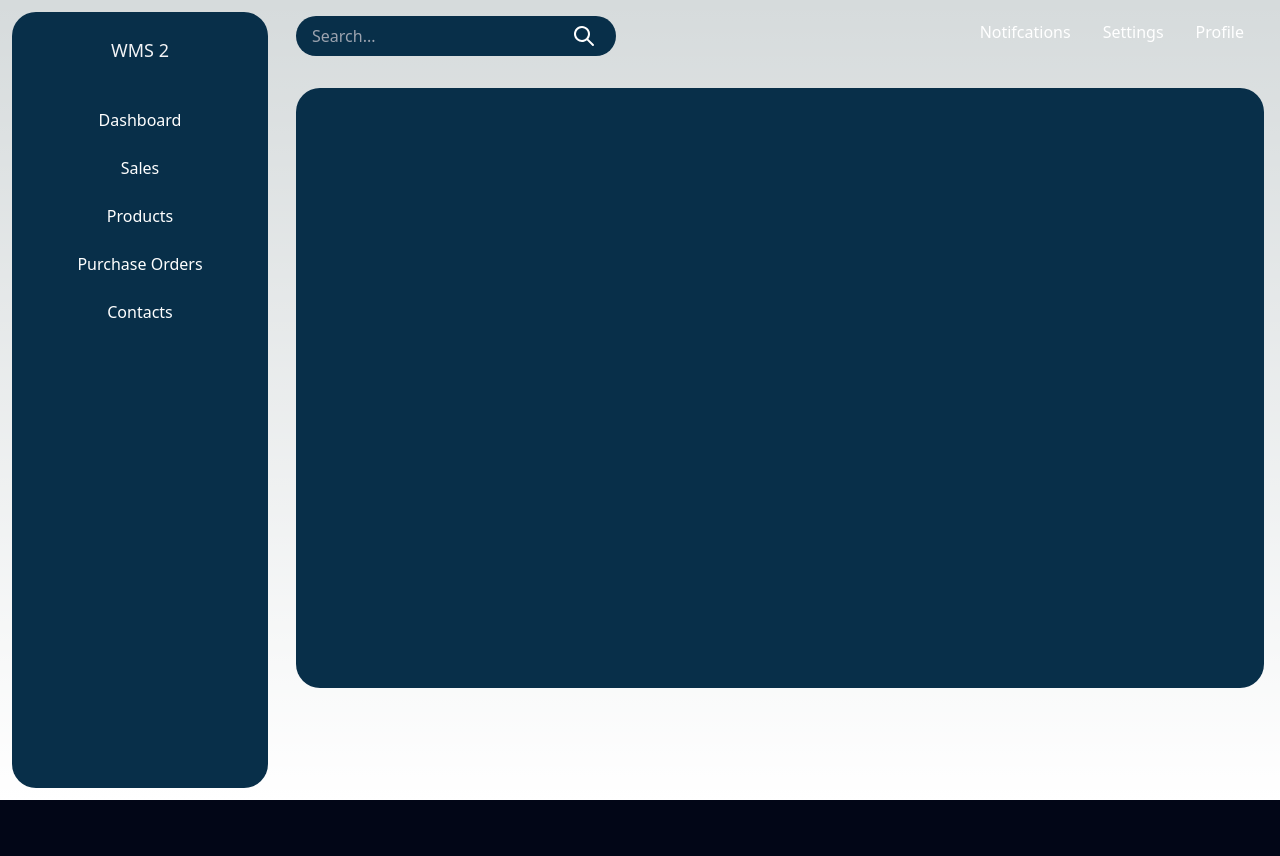
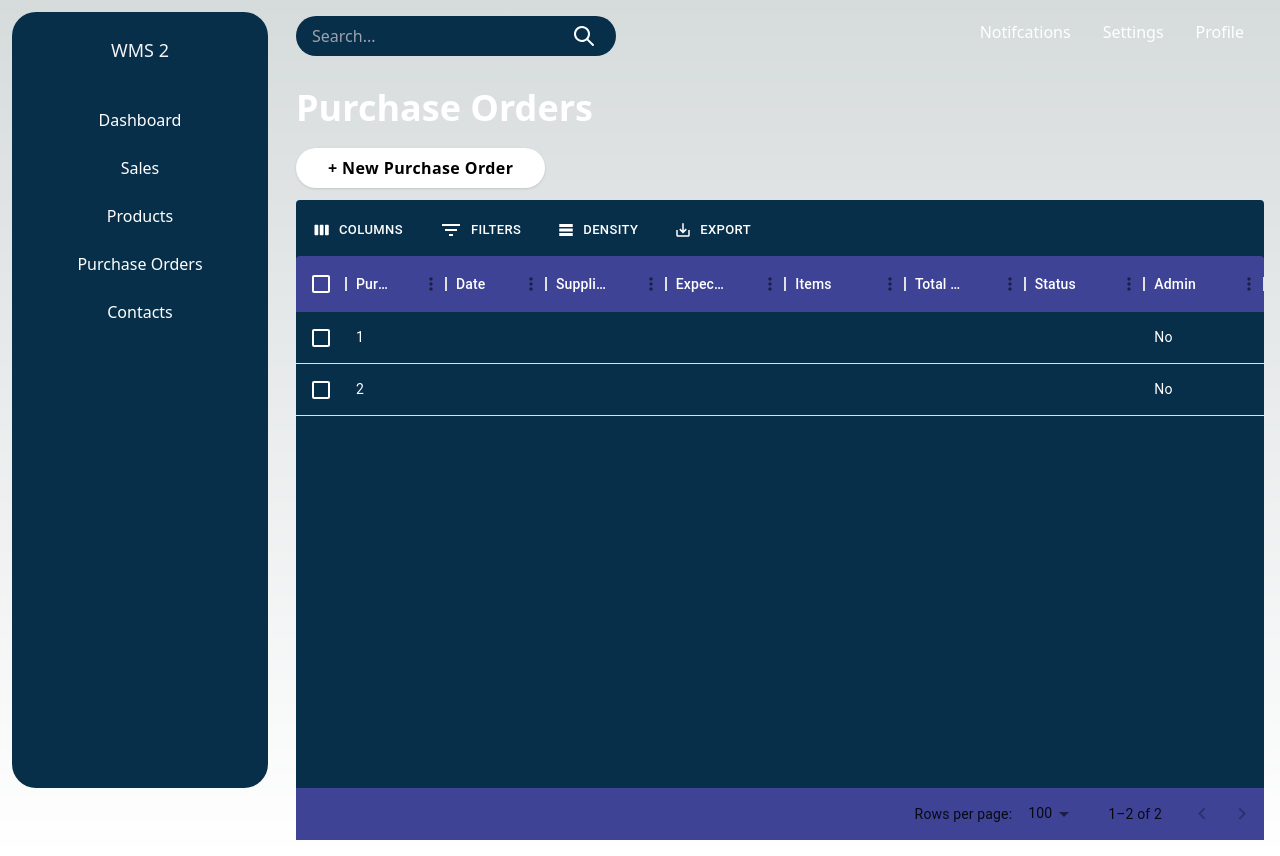
Before and after one commit to alofty645/wms2, a Next.js app: page /purchaseorders in a window 1280 px wide. Before the commit the page ends 800 px from the top, so only its background shows below. Built offline with nearby package versions, Linux system fonts and the light colour scheme.

Commit message:
added datagrid to pages

```diff
--- a/app/products/page.tsx
+++ b/app/products/page.tsx
@@ -1,9 +1,126 @@
+"use client";
+
+import { Box } from "@mui/material";
+import { DataGrid, GridToolbar } from "@mui/x-data-grid";
+import Header from "@/components/Header";
+import Newbutton from "@/components/Newbutton";
+
 const Products = () => {
+  const columns = [
+    { field: "product_sku", headerName: "Product ID" },
+    {
+      field: "product_description",
+      headerName: "Product Description",
+      flex: 1,
+    },
+    {
+      field: "in_stock",
+      headerName: "In Stock",
+      flex: 1,
+    },
+
+    {
+      field: "bay_location",
+      headerName: "Bay Location",
+      flex: 1,
+    },
+
+    {
+      field: "product_price",
+      headerName: "Price",
+      flex: 1,
+    },
+
+    {
+      field: "product_status",
+      headerName: "Status",
+      flex: 1,
+    },
+
+    {
+      field: "Admin",
+      headerName: "Admin",
+      flex: 1,
+    },
+  ];
+
+  const rows = [
+    {
+      id: 1,
+      contact_type: "Customer",
+      first_name: "John",
+      last_name: "Doe",
+      phone_number: "555-555-5555",
+      contact_email: "",
+      billing_address: "",
+      Admin: "No",
+    },
+    {
+      id: 2,
+      contact_type: "Customer",
+      first_name: "Jane",
+      last_name: "Doe",
+      phone_number: "555-555-5555",
+      contact_email: "",
+      billing_address: "",
+      Admin: "No",
+    },
+  ];
+
   return (
     <div
       className="
-         m-4  h-3/4 bg-sky-950 rounded-3xl"
-    ></div>
+         m-4  h-3/4 rounded-3xl"
+    >
+      <Header title={"Products"}></Header>
+      <div className="my-3">
+        <Newbutton title={"+ New Product"}></Newbutton>
+      </div>
+      <Box
+        height="80vh"
+        sx={{
+          "& .MuiDataGrid-root": {
+            backgroundColor: "#082F49",
+            color: "#fff",
+            border: "none",
+          },
+          "& .MuiDataGrid-cell": {
+            color: "#fff",
+            borderBottom: "none",
+          },
+          "& .name-column--cell": {
+            color: "#fff",
+          },
+          "& .MuiDataGrid-columnHeaders": {
+            backgroundColor: "#3E4396",
+            color: "#fff",
+            borderBottom: "none",
+          },
+          "& .MuiDataGrid-virtualScroller": {
+            color: "#fff",
+          },
+          "& .MuiDataGrid-footerContainer": {
+            backgroundColor: "#3E4396",
+            color: "#fff",
+            borderTop: "none",
+          },
+          "& .MuiCheckbox-root": {
+            color: "#fff",
+          },
+          "& .MuiDataGrid-toolbarContainer .MuiButton-text": {
+            color: "#fff",
+            margin: "10px",
+          },
+        }}
+      >
+        <DataGrid
+          checkboxSelection
+          rows={rows}
+          columns={columns}
+          components={{ Toolbar: GridToolbar }}
+        />
+      </Box>
+    </div>
   );
 };
 
--- a/app/purchaseorders/page.tsx
+++ b/app/purchaseorders/page.tsx
@@ -1,9 +1,127 @@
+"use client";
+
+import { Box } from "@mui/material";
+import { DataGrid, GridToolbar } from "@mui/x-data-grid";
+import Header from "@/components/Header";
+import Newbutton from "@/components/Newbutton";
+
 const Purchaseorders = () => {
+  const columns = [
+    { field: "id", headerName: "Purchase ID" },
+    { field: "purchase_date", headerName: "Date" },
+    {
+      field: "proddesc",
+      headerName: "Supplier ",
+      flex: 1,
+    },
+
+    {
+      field: "expected_date",
+      headerName: "Expected Date",
+      flex: 1,
+    },
+    {
+      field: "instock",
+      headerName: "Items",
+      flex: 1,
+      cellClassName: "name-column--cell",
+    },
+
+    {
+      field: "prodprice",
+      headerName: "Total Purchase Price",
+      flex: 1,
+    },
+    {
+      field: "purchase_status",
+      headerName: "Status",
+      flex: 1,
+    },
+
+    {
+      field: "Admin",
+      headerName: "Admin",
+      flex: 1,
+    },
+  ];
+
+  const rows = [
+    {
+      id: 1,
+      contact_type: "Customer",
+      first_name: "John",
+      last_name: "Doe",
+      phone_number: "555-555-5555",
+      contact_email: "",
+      billing_address: "",
+      Admin: "No",
+    },
+    {
+      id: 2,
+      contact_type: "Customer",
+      first_name: "Jane",
+      last_name: "Doe",
+      phone_number: "555-555-5555",
+      contact_email: "",
+      billing_address: "",
+      Admin: "No",
+    },
+  ];
+
   return (
     <div
       className="
-       m-4  h-3/4 bg-sky-950 rounded-3xl"
-    ></div>
+         m-4  h-3/4 rounded-3xl"
+    >
+      <Header title={"Purchase Orders"}></Header>
+      <div className="my-3">
+        <Newbutton title={"+ New Purchase Order"}></Newbutton>
+      </div>
+      <Box
+        height="80vh"
+        sx={{
+          "& .MuiDataGrid-root": {
+            backgroundColor: "#082F49",
+            color: "#fff",
+            border: "none",
+          },
+          "& .MuiDataGrid-cell": {
+            color: "#fff",
+            borderBottom: "none",
+          },
+          "& .name-column--cell": {
+            color: "#fff",
+          },
+          "& .MuiDataGrid-columnHeaders": {
+            backgroundColor: "#3E4396",
+            color: "#fff",
+            borderBottom: "none",
+          },
+          "& .MuiDataGrid-virtualScroller": {
+            color: "#fff",
+          },
+          "& .MuiDataGrid-footerContainer": {
+            backgroundColor: "#3E4396",
+            color: "#fff",
+            borderTop: "none",
+          },
+          "& .MuiCheckbox-root": {
+            color: "#fff",
+          },
+          "& .MuiDataGrid-toolbarContainer .MuiButton-text": {
+            color: "#fff",
+            margin: "10px",
+          },
+        }}
+      >
+        <DataGrid
+          checkboxSelection
+          rows={rows}
+          columns={columns}
+          components={{ Toolbar: GridToolbar }}
+        />
+      </Box>
+    </div>
   );
 };
 
--- a/app/sales/page.tsx
+++ b/app/sales/page.tsx
@@ -1,9 +1,135 @@
+"use client";
+
+import { Box } from "@mui/material";
+import { DataGrid, GridToolbar } from "@mui/x-data-grid";
+import Header from "@/components/Header";
+import Newbutton from "@/components/Newbutton";
+
 const Sales = () => {
+  const columns = [
+    { field: "id", headerName: "Order ID" },
+    {
+      field: "sale_date",
+      headerName: "Date",
+      flex: 1,
+    },
+    {
+      field: "name",
+      headerName: "Customer",
+      flex: 1,
+      cellClassName: "name-column--cell",
+    },
+
+    {
+      field: "sale_type",
+      headerName: "Sale Type",
+      flex: 1,
+    },
+    {
+      field: "shipping_address",
+      headerName: "Shipping Address",
+      flex: 1,
+    },
+    {
+      field: "products",
+      headerName: "Products",
+      flex: 1,
+    },
+    {
+      field: "cost",
+      headerName: "Order Total",
+      flex: 1,
+    },
+    {
+      field: "sale_status",
+      headerName: "Status",
+      flex: 1,
+    },
+
+    {
+      field: "Admin",
+      headerName: "Admin",
+      flex: 1,
+    },
+  ];
+
+  const rows = [
+    {
+      id: 1,
+      contact_type: "Customer",
+      first_name: "John",
+      last_name: "Doe",
+      phone_number: "555-555-5555",
+      contact_email: "",
+      billing_address: "",
+      Admin: "No",
+    },
+    {
+      id: 2,
+      contact_type: "Customer",
+      first_name: "Jane",
+      last_name: "Doe",
+      phone_number: "555-555-5555",
+      contact_email: "",
+      billing_address: "",
+      Admin: "No",
+    },
+  ];
+
   return (
     <div
       className="
-     m-4  h-3/4 bg-sky-950 rounded-3xl"
-    ></div>
+         m-4  h-3/4 rounded-3xl"
+    >
+      <Header title={"Sales"}></Header>
+      <div className="my-3">
+        <Newbutton title={"+ New Sale"}></Newbutton>
+      </div>
+      <Box
+        height="80vh"
+        sx={{
+          "& .MuiDataGrid-root": {
+            backgroundColor: "#082F49",
+            color: "#fff",
+            border: "none",
+          },
+          "& .MuiDataGrid-cell": {
+            color: "#fff",
+            borderBottom: "none",
+          },
+          "& .name-column--cell": {
+            color: "#fff",
+          },
+          "& .MuiDataGrid-columnHeaders": {
+            backgroundColor: "#3E4396",
+            color: "#fff",
+            borderBottom: "none",
+          },
+          "& .MuiDataGrid-virtualScroller": {
+            color: "#fff",
+          },
+          "& .MuiDataGrid-footerContainer": {
+            backgroundColor: "#3E4396",
+            color: "#fff",
+            borderTop: "none",
+          },
+          "& .MuiCheckbox-root": {
+            color: "#fff",
+          },
+          "& .MuiDataGrid-toolbarContainer .MuiButton-text": {
+            color: "#fff",
+            margin: "10px",
+          },
+        }}
+      >
+        <DataGrid
+          checkboxSelection
+          rows={rows}
+          columns={columns}
+          components={{ Toolbar: GridToolbar }}
+        />
+      </Box>
+    </div>
   );
 };
 
```
